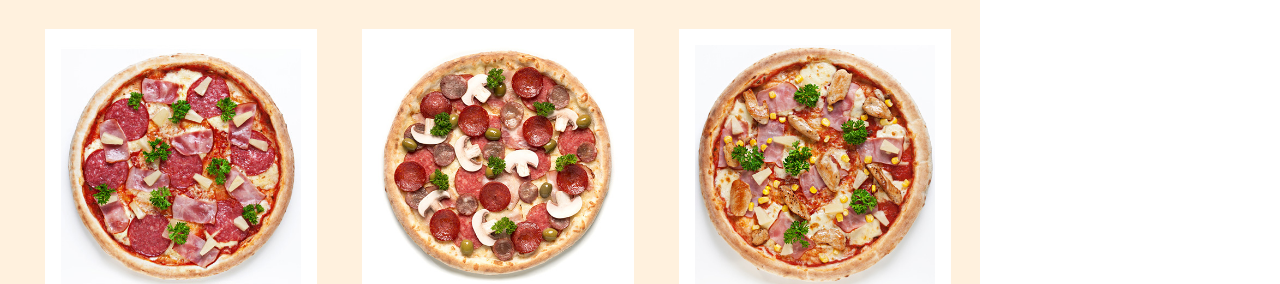
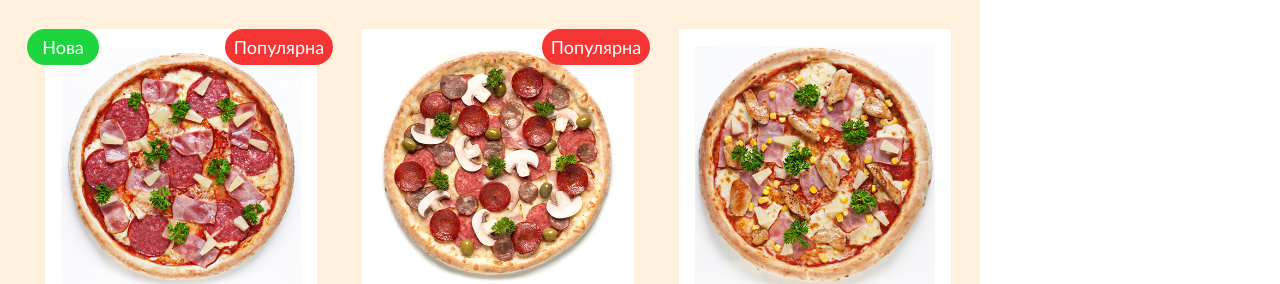
Before and after one commit to alienmasterr/webHW4, a plain HTML site: page pizza.html in a window 1280 px wide. Shown: the part 176-460 px from the top of the page. Drawn offline with Linux system fonts and the light colour scheme.

Commit message:
забула вернути спани

```diff
--- a/pizza.css
+++ b/pizza.css
@@ -20,10 +20,6 @@ body {
     min-width: 300px;
     margin-top: 2em;
 
-
-}
-
-.forPaddingP{
 
 }
 
@@ -88,7 +84,8 @@ body {
 }
 
 .header {
-    position: sticky;/* ось */
+    position: sticky;
+    /* ось */
     top: 0;
     left: 0;
     right: 0;
@@ -178,7 +175,7 @@ body {
     width: 300px;
     background-color: white;
     border: 1px solid #ccc;
-    box-shadow: 0 4px 8px rgba(0,0,0,0.1);
+    box-shadow: 0 4px 8px rgba(0, 0, 0, 0.1);
     z-index: 1000;
     padding: 10px;
     box-sizing: border-box;
@@ -244,8 +241,9 @@ body {
     transform: translate(-26%, 88%);
 }
 
-.pizza{
+.pizza {
     margin-bottom: 20px;
+    position: relative;
 }
 
 .rightDownTrianleBage {
@@ -359,7 +357,7 @@ body {
     border-radius: 0.5em;
 }
 
-.productList{
+.productList {
 
     display: block;
 
@@ -417,7 +415,8 @@ body {
 .pizzaInfo {
     display: flex;
     flex-direction: row;
-    justify-content: center; /*було спейс бітвін тут*/
+    justify-content: center;
+    /*було спейс бітвін тут*/
     /* padding-right: 3em; */
 }
 
@@ -441,8 +440,9 @@ body {
     color: grey;
     padding: 0%;
 }
-.cleanOrderButton:hover{
-color: rgb(80, 79, 79);
+
+.cleanOrderButton:hover {
+    color: rgb(80, 79, 79);
 }
 
 .orderTextSpan {
@@ -494,11 +494,11 @@ color: rgb(80, 79, 79);
 
 }
 
-.pizzaIngredients{
+.pizzaIngredients {
     height: 100px;
 }
 
-.productList{
+.productList {
     display: flex;
     flex-direction: row;
     justify-content: space-evenly;
@@ -506,45 +506,49 @@ color: rgb(80, 79, 79);
     flex-wrap: wrap;
 }
 
-.hide{
+.hide {
     display: none;
 }
 
-.justTakeSpace{
+.justTakeSpace {
     background-color: aqua;
     height: 100px;
 }
 
-.pizza p{
+.pizza p {
     height: 100px;
 }
 
-.tableContainer{
+.tableContainer {
     height: 75%;
     background-color: rgb(255, 241, 222);
 }
 
 #pivot-container {
     padding: 20px;
-    background-color: rgb(255, 241, 222); /* Фоновий колір контейнера */
+    background-color: rgb(255, 241, 222);
+    /* Фоновий колір контейнера */
 }
 
 /* Стилі для заголовків таблиці */
 .wdr-toolbar {
-    background-color: rgb(255, 241, 222); /* Фоновий колір тулбару */
+    background-color: rgb(255, 241, 222);
+    /* Фоновий колір тулбару */
     color: #333;
 }
 
 /* Стилі для заголовків рядків */
 .wdr-grid .wdr-header-cell {
-    background-color: rgb(255, 241, 222); /* Фоновий колір заголовків рядків */
+    background-color: rgb(255, 241, 222);
+    /* Фоновий колір заголовків рядків */
     color: #333;
     font-weight: bold;
 }
 
 /* Стилі для комірок з даними */
 .wdr-grid .wdr-data-cell {
-    background-color: #fff; /* Фоновий колір комірок з даними */
+    background-color: #fff;
+    /* Фоновий колір комірок з даними */
     color: #333;
     text-align: center;
     border: 1px solid #ccc;
@@ -552,15 +556,52 @@ color: rgb(80, 79, 79);
 
 /* Стилі для підсумкових комірок */
 .wdr-grid .wdr-data-cell-total {
-    background-color: rgb(255, 241, 222); /* Фоновий колір підсумкових комірок */
+    background-color: rgb(255, 241, 222);
+    /* Фоновий колір підсумкових комірок */
     color: #333;
     font-weight: bold;
 }
 
 
-@media (max-width: 1481px){
+.popularBage{
+    font-size: 18px;
+    color: white;
+    background-color: rgb(245, 52, 52);
+    height: 2em;
+    width: 6em;
+    display: flex;
+    align-items: center;
+    justify-content: center;
+    border-radius: 2em;
+    position: absolute;
+    left: 10em;
+    top:0em;
+}
 
-    .mainContent{
+.newBage{
+    font-size: 18px;
+    color: white;
+    background-color: rgb(30, 212, 63);
+    height: 2em;
+    width:4em;
+    display: flex;
+    align-items: center;
+    justify-content: center;
+    border-radius: 2em;
+    position: absolute;
+    left: -1em;
+    top:0em;
+}
+
+.new, .popular{
+    position: relative;
+}
+
+
+
+@media (max-width: 1481px) {
+
+    .mainContent {
         justify-content: center;
         display: flex;
         flex-direction: column;
@@ -571,9 +612,9 @@ color: rgb(80, 79, 79);
 
 }
 
-@media (max-width: 1172px){
+@media (max-width: 1172px) {
 
-    .mainContent{
+    .mainContent {
         /* padding-top: 2900px;
         padding-bottom: 2900px; */
 
@@ -622,11 +663,11 @@ color: rgb(80, 79, 79);
 
     } */
 
-    .headerInfo{
+    .headerInfo {
         display: none;
     }
 
-    .downSectionOrderSection{
+    .downSectionOrderSection {
         padding-left: 2em;
     }
 
@@ -654,13 +695,13 @@ color: rgb(80, 79, 79);
         display: none;
     } */
 
-    .mainContent{
+    .mainContent {
         justify-content: center;
         display: flex;
         flex-direction: column;
     }
 
-    .productList{
+    .productList {
         display: flex;
         flex-direction: column;
     }
@@ -687,7 +728,7 @@ color: rgb(80, 79, 79);
         padding: 0em 0.7em;
     } */
 
-    .headerPizza{
+    .headerPizza {
         display: none;
     }
 }
--- a/pizza.html
+++ b/pizza.html
@@ -61,7 +61,38 @@
             <div class="mainContent">
 
 
-                <div class="productList forPaddingP" id="pizzaContainer"></div>
+                <div class="productList forPaddingP" id="pizzaContainer">
+                    <!-- comment -->
+                    <!-- <div class="pizza new popular"><img src="assets/images/pizza_7.jpg" alt="Імпреза">
+
+                        <div class="popularBage"><span>Популярна</span></div>
+                        <div class="newBage"><span>Нова</span></div>
+
+
+
+                        <h1>Імпреза</h1><span class="graySpan">М’ясна піца</span>
+                        <p>Інгредієнти: балик, салямі, курка, сир моцарелла, сир рокфорд, ананаси, томатна паста,
+                            петрушка
+                        </p>
+                        <div class="pizzaInfo">
+                            <div class="subPizzaInfo">
+                                <div class="upPizzaInfo"><span>30</span><span>370</span></div>
+                                <div class="downPizzaInfo">
+                                    <h3 class="priceOfOne">99</h3><span>грн</span><button
+                                        class="orangeButton buyOnePizza buySmallPizza">Купити</button>
+                                </div>
+                            </div>
+                            <div class="subPizzaInfo">
+                                <div class="upPizzaInfo"><span>40</span><span>660</span></div>
+                                <div class="downPizzaInfo">
+                                    <h3 class="priceOfOne">169</h3><span>грн</span><button
+                                        class="orangeButton buyOnePizza buyBigPizza">Купити</button>
+                                </div>
+                            </div>
+                        </div>
+                    </div> -->
+                    <!-- comment -->
+                </div>
                 <div class="hide" id="meatPizzaContainer"></div>
                 <div class="hide" id="fishPizzaContainer"></div>
                 <div class="hide" id="mushroomPizzaContainer"></div>
--- a/pizzasScript.js
+++ b/pizzasScript.js
@@ -225,6 +225,25 @@ function createPizzaHTML(pizza) {
     pizzaDiv.appendChild(pizzaType);
     pizzaDiv.appendChild(pizzaContent);
 
+    const newBage = document.createElement('div');
+    newBage.classList.add('newBage');
+    const newBageSpan = document.createElement('span');
+    newBageSpan.textContent = 'Нова';
+    newBage.appendChild(newBageSpan);
+
+    const popularBage = document.createElement('div');
+    popularBage.classList.add('popularBage');
+    const popularBageSpan = document.createElement('span');
+    popularBageSpan.textContent = 'Популярна';
+    popularBage.appendChild(popularBageSpan);
+
+    if(pizza.is_new){
+        pizzaDiv.appendChild(newBage);
+    }
+    if(pizza.is_popular){
+        pizzaDiv.appendChild(popularBage);
+    }
+
     const pizzaInfo = document.createElement('div');
     pizzaInfo.classList.add('pizzaInfo');
 
@@ -304,13 +323,12 @@ const mushroomPizzaContainer = document.getElementById('mushroomPizzaContainer')
 const vegaPizzaContainer = document.getElementById('vegaPizzaContainer');
 
 
-const uniquePizzas = new Set(); // To store unique pizzas already added
+const uniquePizzas = new Set();
 
 pizza_info.forEach(pizza => {
-    // Add to pizzaContainer
+
     pizzaContainer.appendChild(createPizzaHTML(pizza));
 
-    // Check if pizza type is unique and add to respective container
     if (!uniquePizzas.has(pizza.id)) {
         switch (pizza.type) {
             case 'Морська піца':
@@ -322,14 +340,14 @@ pizza_info.forEach(pizza => {
             case 'Вега піца':
                 vegaPizzaContainer.appendChild(createPizzaHTML(pizza));
                 break;
-            case 'З грибами': // assuming this type doesn't exist, handle it or remove the line
+            case 'З грибами':
                 mushroomPizzaContainer.appendChild(createPizzaHTML(pizza));
                 break;
             default:
-                console.warn(`Unknown pizza type: ${pizza.type}`); // handle unknown types (optional)
+                console.warn(`Unknown pizza type: ${pizza.type}`);
         }
 
-        uniquePizzas.add(pizza.id); // Mark pizza as added
+        uniquePizzas.add(pizza.id);
     }
 });
 
@@ -511,19 +529,6 @@ function createPriceAndButtonsBlock(priceText, quantity) {
 const deleteOrder = function (ord) {
    money.textContent = parseInt(money.textContent) - parseInt(ord.querySelector('.orderTextSpan').textContent) * parseInt(ord.querySelector('.orderTextSpan:nth-of-type(2)').textContent);
 
-   // const pizzaPrice = parseInt(ord.querySelector('.orderTextSpan').textContent);
-   // const pizzaQuantity = parseInt(ord.querySelector('.orderTextSpan:nth-of-type(2)').textContent);
-
-   // alert(totalm)
-
-
-   // const totalPriceToDeduct = pizzaPrice * pizzaQuantity;
-    //totalm -= totalPriceToDeduct;
-
-    //localStorage.setItem('total', totalm);
-
-   // money.textContent = totalm;
-
     ord.remove();
     decreaseNumberOfOrders();
 
@@ -593,8 +598,6 @@ const clearOrder = function () {
 
 function clearLocalStorage() {
     localStorage.clear();
-    //localStorage.getItem('total') = 0;
-    //money.textContent =localStorage.getItem('total');
 
 }
 
```
